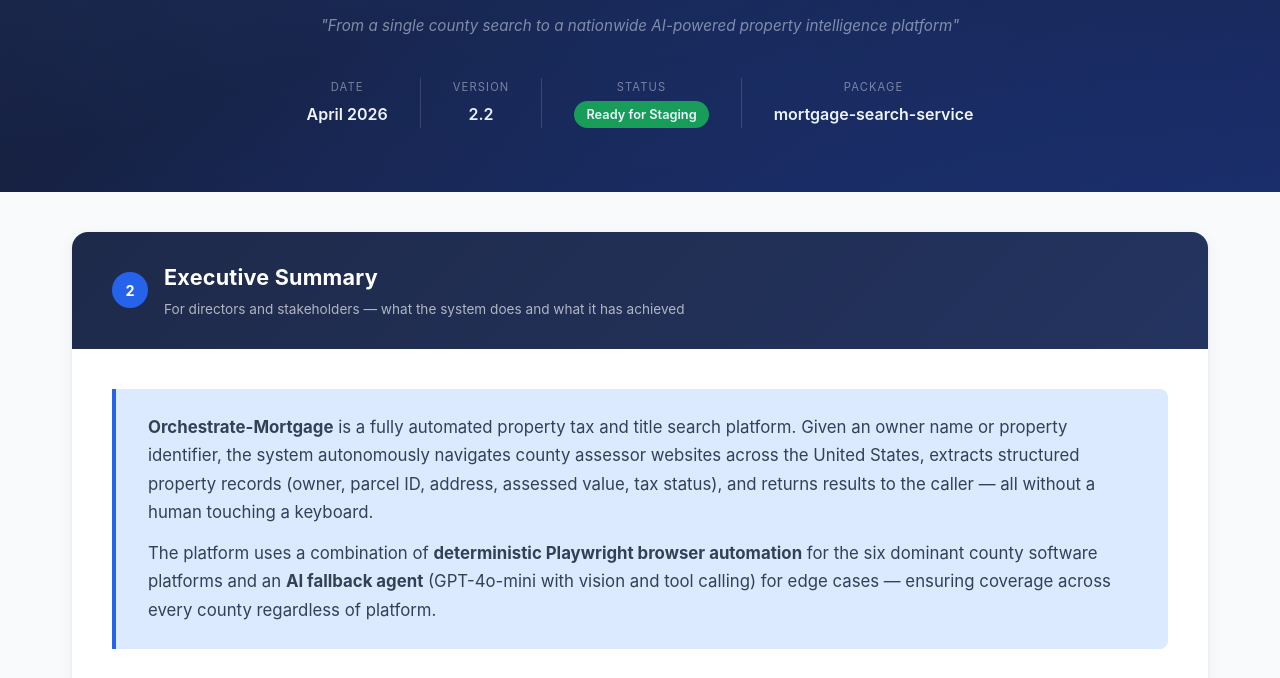
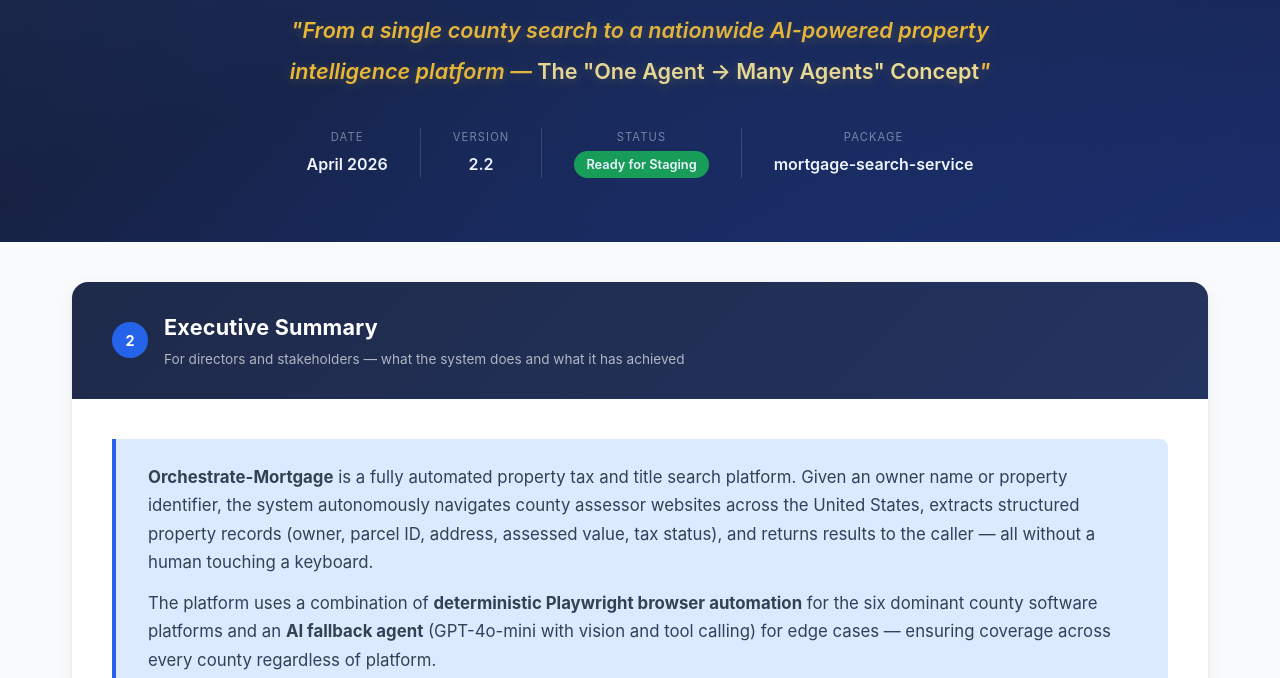
Before and after one commit to Git-Opusone/Sriman-OpusRepo, a website: page docs/V2.2-Technical-Overview.html in a window 1280 px wide. Shown: the part 360-1038 px from the top of the page. Drawn offline with Linux system fonts and the light colour scheme.

Commit message:
docs: update title to AI-Platform, highlight tagline + One Agent concept

```diff
--- a/docs/V2.2-Technical-Overview.html
+++ b/docs/V2.2-Technical-Overview.html
@@ -192,10 +192,22 @@
   }
 
   .hero-tagline {
-    color: rgba(255,255,255,0.5);
-    font-size: 0.95rem;
+    color: #fbbf24;
+    font-size: 1.35rem;
     font-style: italic;
+    font-weight: 600;
     margin-bottom: 2.5rem;
+    line-height: 1.6;
+    text-shadow: 0 2px 12px rgba(251,191,36,0.25);
+    max-width: 820px;
+    margin-left: auto;
+    margin-right: auto;
+  }
+  .hero-tagline em {
+    font-style: normal;
+    color: #fde68a;
+    display: inline-block;
+    margin-top: 6px;
   }
 
   .hero-meta {
@@ -955,9 +967,9 @@
      ══════════════════════════════════════════════════════════════════════════ -->
 <div class="hero">
   <div class="hero-badge">Internal Development &amp; Document &mdash; by Sriman S.</div>
-  <h1>Orchestrate-Mortgage:<br><span>Property Tax &amp; Title Search Platform</span></h1>
+  <h1>Orchestrate-Mortgage:<br><span>Property Tax &amp; Title Search AI-Platform</span></h1>
   <div class="hero-subtitle">V2.2 Technical Architecture &amp; Development Journey</div>
-  <div class="hero-tagline">"From a single county search to a nationwide AI-powered property intelligence platform"</div>
+  <div class="hero-tagline">"From a single county search to a nationwide AI-powered property intelligence platform — <em>The "One Agent → Many Agents" Concept</em>"</div>
   <div class="hero-meta">
     <div class="hero-meta-item">
       <span class="label">Date</span>
@@ -1259,7 +1271,7 @@
   <div class="section-header">
     <div class="section-num">5</div>
     <div>
-      <h2>The "One Agent &#8594; Many Agents" Concept</h2>
+      <h2>The "One Agent &#8594; Many Agents" Concept <span style="font-size:0.55em;font-weight:500;color:#2563eb;background:#eff6ff;padding:3px 10px;border-radius:20px;vertical-align:middle;letter-spacing:0.02em;">Core Strategy</span></h2>
       <div class="section-sub">How a single AI agent was used to bootstrap nationwide county data at scale</div>
     </div>
   </div>
@@ -2042,7 +2054,7 @@
      FOOTER
      ══════════════════════════════════════════════════════════════════════════ -->
 <footer>
-  <strong>Orchestrate-Mortgage</strong> &nbsp;|&nbsp; V2.2 &nbsp;|&nbsp; <strong>Confidential — Internal Development &amp; Document by Sriman S.</strong> &nbsp;|&nbsp; April 2026
+  <strong>Orchestrate-Mortgage — Property Tax &amp; Title Search AI-Platform</strong> &nbsp;|&nbsp; V2.2 &nbsp;|&nbsp; <strong>Confidential — Internal Development &amp; Document by Sriman S.</strong> &nbsp;|&nbsp; April 2026
   <br>
   <span style="font-size:0.72rem; margin-top:0.4rem; display:block; opacity:0.6;">
     mortgage-search-service &nbsp;&middot;&nbsp; Node.js + Playwright + OpenAI GPT-4o-mini &nbsp;&middot;&nbsp; 3,200+ Counties &nbsp;&middot;&nbsp; 6 Platform Handlers
```
